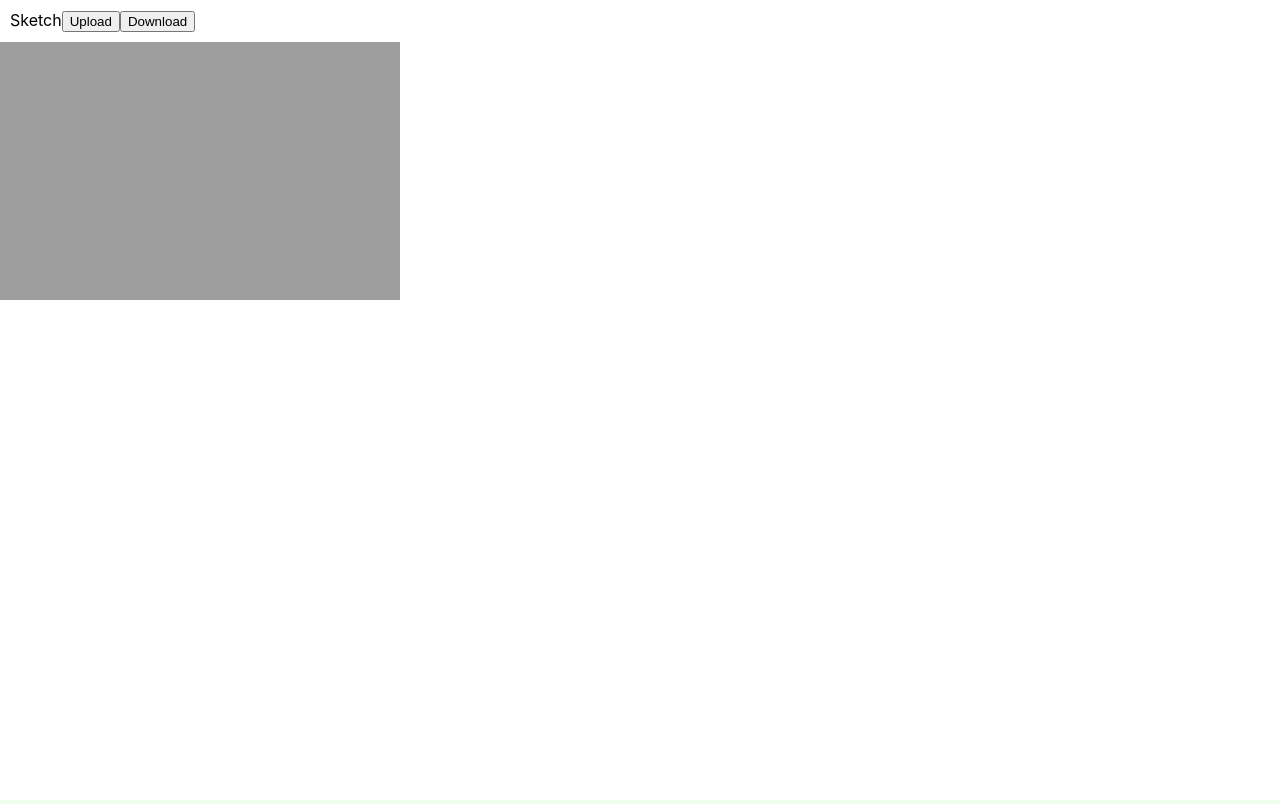
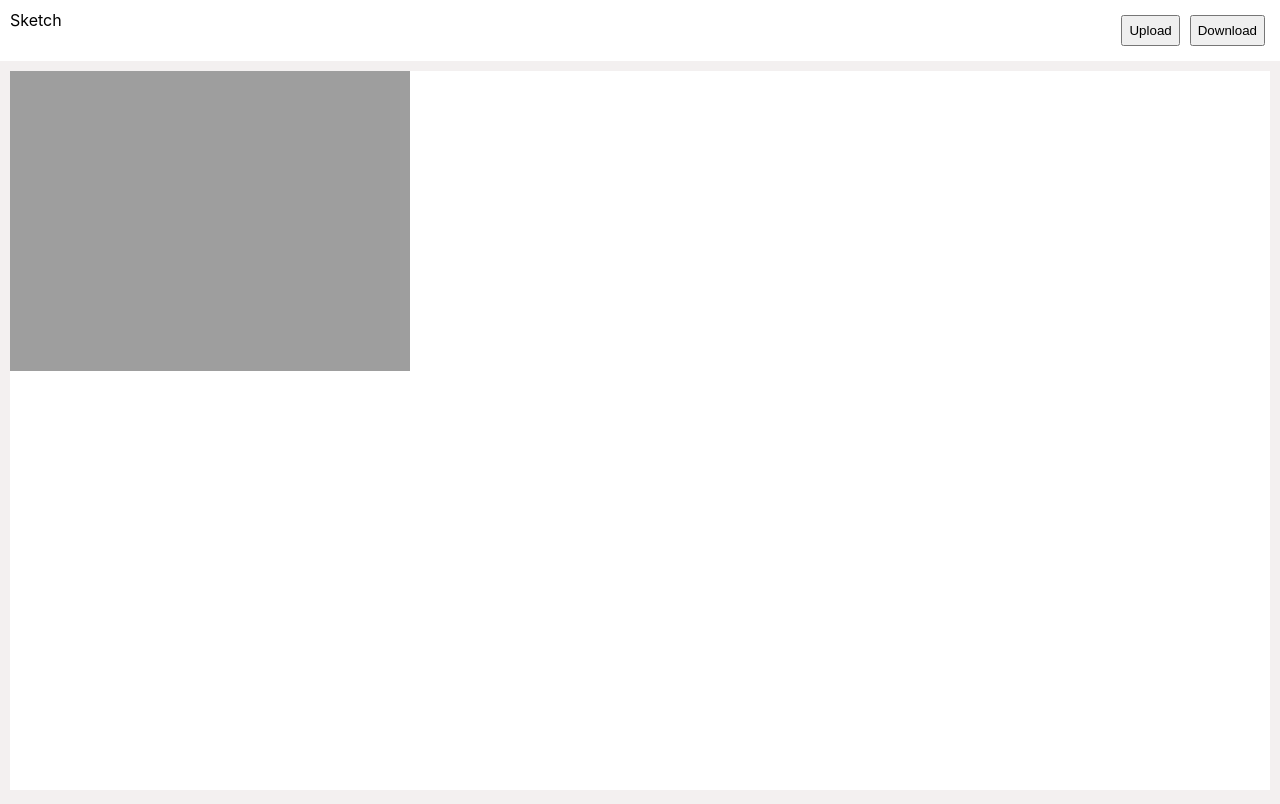
Before and after one commit to sahithvibudhi/illustrator, a React (Create React App) app: page / in a window 1280 px wide. Built offline with nearby package versions, Linux system fonts and the light colour scheme.

Commit message:
style header and canvas with dynamic margin

```diff
--- a/src/App.css
+++ b/src/App.css
@@ -1,3 +1,12 @@
 body {
-  background-color: #efe;
+  background-color: #efebebba;
 }
+
+.float-right {
+  float: right;
+}
+
+button {
+  padding: 6px;
+  margin: 5px;
+}
--- a/src/App.js
+++ b/src/App.js
@@ -1,4 +1,4 @@
-import { useState } from 'react';
+import { useState, useRef } from 'react';
 
 import Canvas from './components/canvas'
 import Header from './components/header'
@@ -8,11 +8,12 @@ import './App.css';
 
 function App() {
   const [elements, setElements] = useState(data);
+  const headerRef = useRef();
 
   return (
     <div className="App">
-      <Header setElements={setElements}/>
-      <Canvas elements={elements} setElements={setElements}/>
+      <Header setElements={setElements} headerRef={headerRef}/>
+      <Canvas elements={elements} setElements={setElements} headerRef={headerRef}/>
     </div>
   );
 }
--- a/src/components/canvas/index.js
+++ b/src/components/canvas/index.js
@@ -4,16 +4,19 @@ import drawHandler from './drawHandler';
 import './canvas.css';
 import types from '../../providers/type';
 
-export default function Canvas({ elements = [], setElements }) {
+export default function Canvas({ elements = [], setElements, headerRef }) {
     const canvasRef = useRef();
     const [pos, setPos] = useState({ x: 0, y: 0 });
     const [grabbedElement, setGrabbedElement] = useState(-1);
+    const marginAroundCanvas = 10;
 
     // make canvas take full height & width
     useEffect(() => {
-        canvasRef.current.width = window.innerWidth;
-        canvasRef.current.height = window.innerHeight;
-    }, []);
+        canvasRef.current.width = window.innerWidth - 2*marginAroundCanvas;
+        canvasRef.current.height = window.innerHeight - headerRef.current.offsetHeight - 2*marginAroundCanvas;
+        canvasRef.current.style.margin = `${marginAroundCanvas}px`;
+        canvasRef.current.style.marginTop = headerRef.current.offsetHeight + marginAroundCanvas + "px";
+    }, [headerRef]);
 
     // draw all the elements on the canvas everytime elements list changes
     useEffect(() => {
--- a/src/components/header/index.js
+++ b/src/components/header/index.js
@@ -2,7 +2,7 @@ import { useRef } from 'react';
 import types from '../../providers/type';
 import './header.css'
 
-export default function Header({ setElements }) {
+export default function Header({ setElements, headerRef }) {
     const fileRef = useRef();
 
     const uploadClick = () => {
@@ -12,24 +12,23 @@ export default function Header({ setElements }) {
     const onFileSelect = () => {
         const reader = new FileReader();
             reader.readAsDataURL(fileRef.current.files[0]);
-            reader.onload = () => setElements(elements => {
-                elements.push({
+            reader.onload = () =>
+                setElements(elements => [...elements, {
                     type: types.IMAGE,
                     src: reader.result,
                     x: 0,
                     y: 0,
                     w: -1,
                     h: -1,
-                });
-                console.log(elements);
-                return elements;
-            });
+                }]);
     }
 
-    return <div id="header">
+    return <div id="header" ref={headerRef}>
                 <span>Sketch</span>
-                <input type="file" hidden="true" onChange={onFileSelect} accept="image/x-png,image/gif,image/jpeg" ref={fileRef}/>
-                <button onClick={uploadClick}>Upload</button>
-                <button>Download</button>
+                <input type="file" hidden={true} onChange={onFileSelect} accept="image/x-png,image/gif,image/jpeg" ref={fileRef}/>
+                <span className="float-right">
+                    <button onClick={uploadClick}>Upload</button>
+                    <button>Download</button>
+                </span>
             </div>;
 };
```
